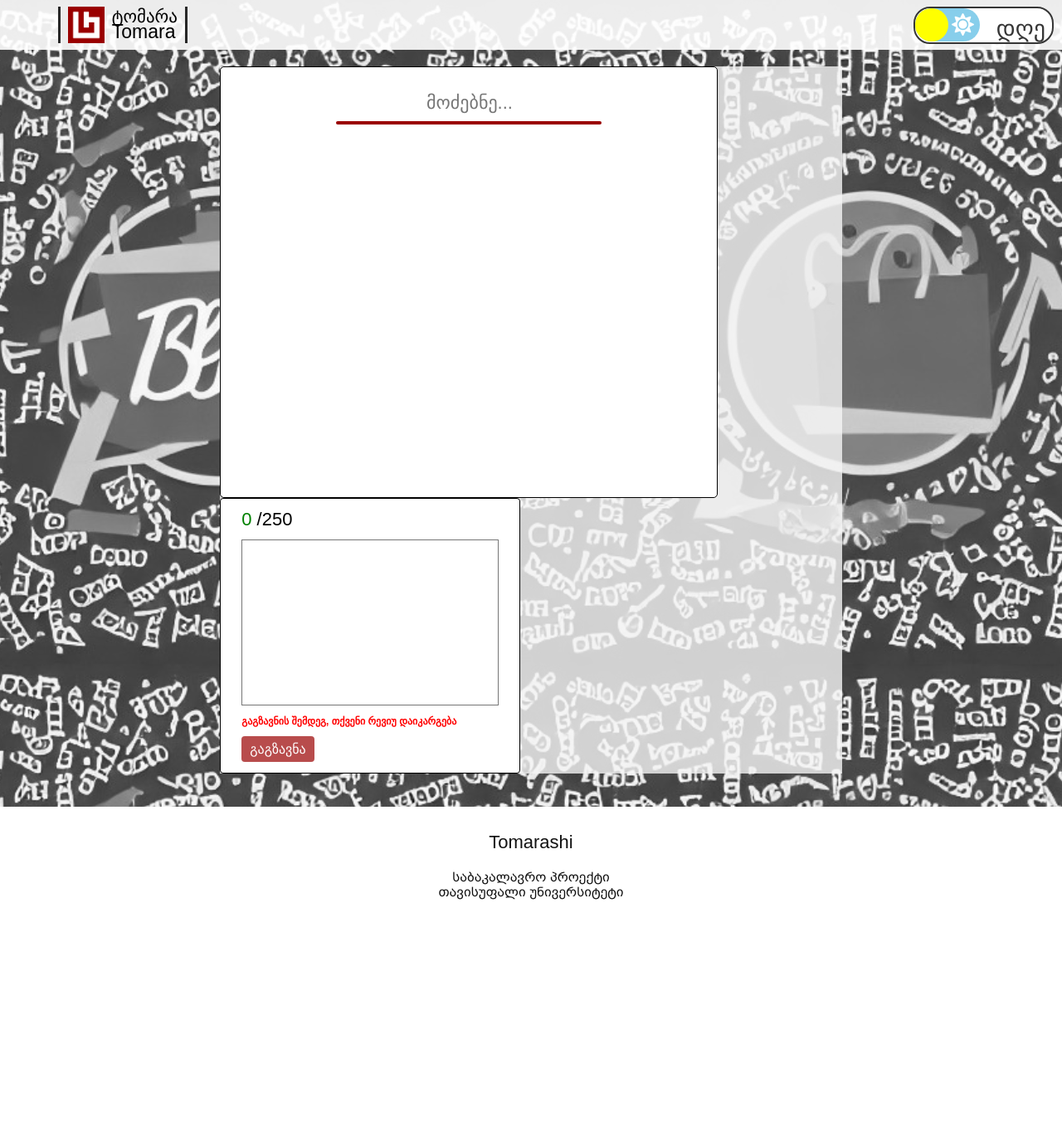
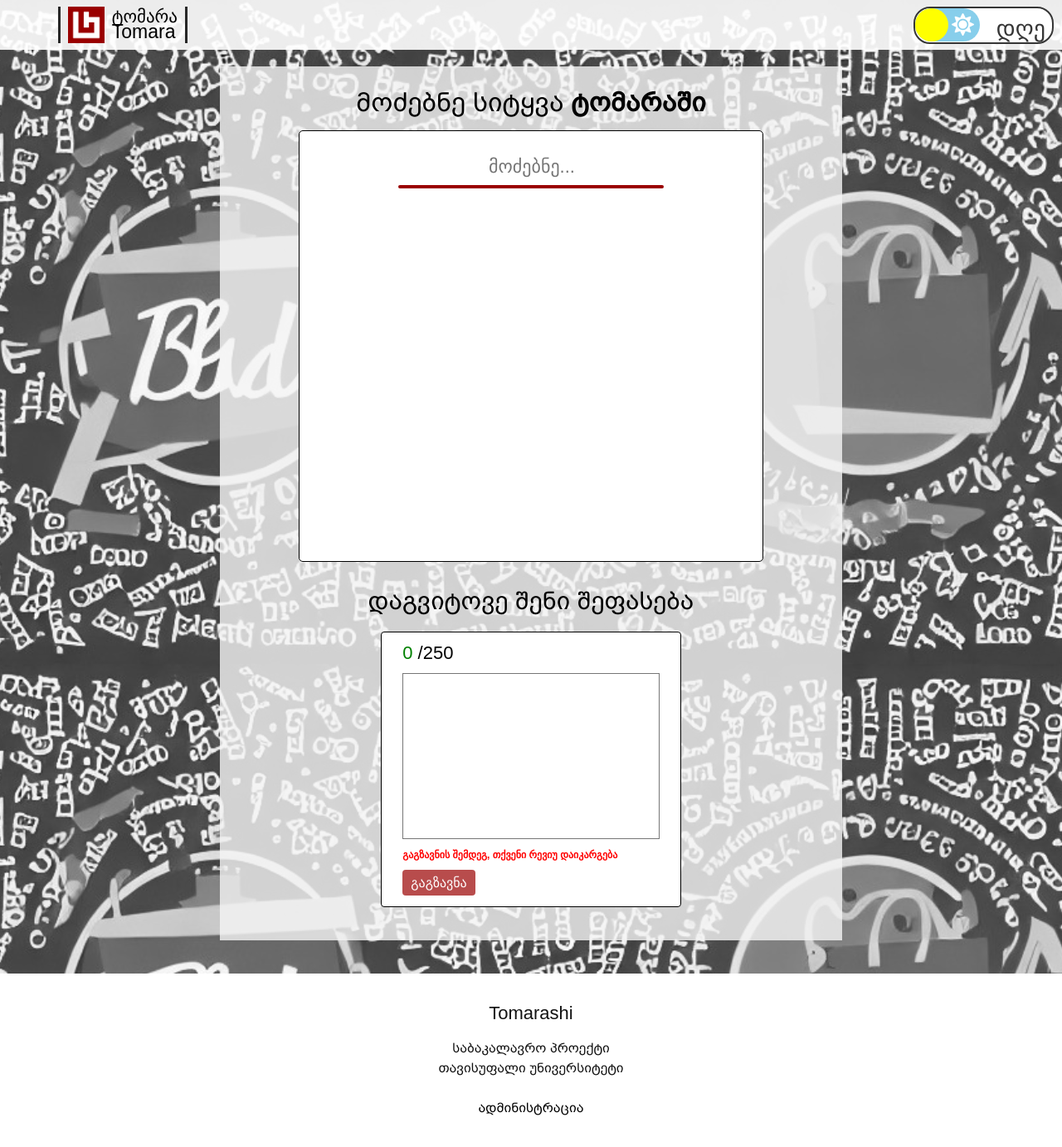
Before and after one commit to Tomarashi/Tomara-web-app, a React (Create React App) app in the folder front-end/: page / in a window 1280 px wide. Shown: the top 1382 px of the page at 83% size. Before the commit the page ends 1152 px from the top, so only its background shows below. Built offline with nearby package versions, Linux system fonts and the light colour scheme; some icons are missing; a web font is replaced by a local one.

Commit message:
Additional modifications for home UI

```diff
--- a/front-end/src/css/main/info-bottom.css
+++ b/front-end/src/css/main/info-bottom.css
@@ -1,9 +1,10 @@
 @import "../../font/font.css";
+@import "../../css/commons/variables.css";
 
 .info-bottom-container-light,
 .info-bottom-container-dark {
     width: 100%;
-    height: 180px;
+    height: 230px;
 }
 .info-bottom-container-light {
     background-color: rgba(255, 255, 255, 1);
@@ -29,7 +30,7 @@
 }
 
 .info-bottom-title {
-    margin-top: 30px;
+    margin-top: 35px;
     font-family: alk-sanet, sans-serif;
     font-size: 22px;
     text-align: center;
@@ -41,6 +42,9 @@
     display: flex;
     justify-content: space-between;
 }
+.info-bottom-icons i:hover {
+    color: var(--global-default-tomara-color) !important;
+}
 
 .info-bottom-texts p {
     font-size: 16px;
@@ -50,3 +54,22 @@
     text-align: center;
     font-family: bpg-arial, sans-serif;
 }
+
+.info-bottom-texts-admin-light,
+.info-bottom-texts-admin-dark {
+    margin-top: 30px !important;
+}
+.info-bottom-texts-admin-light a,
+.info-bottom-texts-admin-dark a {
+    text-decoration: none;
+}
+.info-bottom-texts-admin-light a {
+    color: black;
+}
+.info-bottom-texts-admin-dark a {
+    color: white;
+}
+.info-bottom-texts-admin-light a:hover,
+.info-bottom-texts-admin-dark a:hover {
+    color: var(--global-default-tomara-color);
+}
--- a/front-end/src/css/main/main.css
+++ b/front-end/src/css/main/main.css
@@ -5,7 +5,13 @@ body {
     background-repeat: no-repeat;
     background-size: cover;
     background-attachment: fixed;
+}
+
+.body-theme-light {
     background-image: url("../../media/background/background.png");
+}
+.body-theme-dark {
+    background-image: url("../../media/background/background-reversed.png");
 }
 
 body::-webkit-scrollbar {
@@ -25,6 +31,8 @@ body::-webkit-scrollbar-thumb:hover {
 .main-background {
     width: 100%;
     height: 100%;
+    display: flex;
+    flex-direction: column;
 }
 
 .main-content-light,
@@ -39,3 +47,47 @@ body::-webkit-scrollbar-thumb:hover {
 .main-content-dark {
     background-color: rgba(56, 56, 56, 0.8);
 }
+
+.main-content-text-0-light,
+.main-content-text-0-dark {
+    margin-top: 25px;
+    margin-bottom: 15px;
+    width: 100%;
+    text-align: center;
+    font-size: 32px;
+    font-family: bpg-arial, sans-serif;
+}
+.main-content-text-0-light {
+    color: black;
+}
+.main-content-text-0-dark {
+    color: white;
+}
+
+.main-content-words-edit-wrapper {
+    width: 560px;
+    height: fit-content;
+    margin: 0 auto;
+}
+
+.main-content-review-create-view-wrapper {
+    width: fit-content;
+    height: fit-content;
+    margin: 0 auto 40px;
+}
+
+.main-content-text-1-light,
+.main-content-text-1-dark {
+    margin-top: 30px;
+    margin-bottom: 20px;
+    width: 100%;
+    text-align: center;
+    font-size: 30px;
+    font-family: bpg-arial, sans-serif;
+}
+.main-content-text-1-light {
+    color: black;
+}
+.main-content-text-1-dark {
+    color: white;
+}
--- a/front-end/src/js/components/main/InfoBottom.js
+++ b/front-end/src/js/components/main/InfoBottom.js
@@ -1,7 +1,7 @@
 import "../../../css/main/info-bottom.css";
 import * as ThemeContext from "../ThemeContext";
 import {APP_TITLE_ALT, UNI_NAME} from "../../Const";
-import {useTheme} from "../ThemeUtils";
+import {useTheme} from "../use-theme";
 
 const InfoBottom = function() {
     const [withTheme, theme] = useTheme();
@@ -41,7 +41,10 @@ const InfoBottom = function() {
                 </div>
                 <div className="info-bottom-texts">
                     <p>საბაკალავრო პროექტი</p>
-                    <p>{UNI_NAME}</p>
+                    <p style={{marginTop: 6}}>{UNI_NAME}</p>
+                    <p className={withTheme("info-bottom-texts-admin")}>
+                        <a href="/admin">ადმინისტრაცია</a>
+                    </p>
                 </div>
             </div>
         </div>
--- a/front-end/src/js/components/main/InfoHeader.js
+++ b/front-end/src/js/components/main/InfoHeader.js
@@ -4,7 +4,7 @@ import Switch from "react-switch";
 import { FaSun, FaMoon } from "react-icons/fa";
 import * as ThemeContext from "../ThemeContext";
 import {APP_TITLE, APP_TITLE_ENG} from "../../Const";
-import {useTheme} from "../ThemeUtils";
+import {useTheme} from "../use-theme";
 
 const LogoHolder = function() {
     const [withTheme] = useTheme();
--- a/front-end/src/js/components/main/Main.js
+++ b/front-end/src/js/components/main/Main.js
@@ -5,18 +5,32 @@ import WordsEdit from "../words/WordsEdit";
 import InfoHeader from "./InfoHeader";
 import {ThemeProvider} from "../ThemeContext";
 import InfoBottom from "./InfoBottom";
-import {useTheme} from "../ThemeUtils";
+import {useTheme} from "../use-theme";
+import {getBody} from "../../utils/dom-functions";
 
 const MainContent = function () {
     const [withTheme] = useTheme();
+
+    document.title = APP_TITLE_FULL;
+    getBody().className = withTheme("body-theme");
 
     return (
         <div className="main-background">
             <InfoHeader />
             <div style={{height: 20}} />
             <div className={withTheme("main-content")}>
-                <WordsEdit />
-                <ReviewCreateView />
+                <div className={withTheme("main-content-text-0")}>
+                    მოძებნე სიტყვა <strong>ტომარაში</strong>
+                </div>
+                <div className="main-content-words-edit-wrapper">
+                    <WordsEdit />
+                </div>
+                <div className={withTheme("main-content-text-1")}>
+                    დაგვიტოვე შენი შეფასება
+                </div>
+                <div className="main-content-review-create-view-wrapper">
+                    <ReviewCreateView />
+                </div>
             </div>
             <div style={{height: 40}} />
             <InfoBottom />
@@ -25,8 +39,6 @@ const MainContent = function () {
 };
 
 const Main = function () {
-    document.title = APP_TITLE_FULL;
-
     return (
         <ThemeProvider>
             <MainContent />
--- a/front-end/src/js/components/reviews/ReviewCreateView.js
+++ b/front-end/src/js/components/reviews/ReviewCreateView.js
@@ -1,7 +1,7 @@
 import "../../../css/main/review-create-view.css";
 import {useRef, useState} from "react";
 import {FacebookLoaderWrapped} from "../loader/FacebookLoader";
-import {useTheme} from "../ThemeUtils";
+import {useTheme} from "../use-theme";
 
 const REVIEW_CONTENT_MAX_LENGTH = 250;
 const REVIEW_SEND_BUTTON = "გაგზავნა";
--- a/front-end/src/js/components/words/WordMetadataWrapper.js
+++ b/front-end/src/js/components/words/WordMetadataWrapper.js
@@ -1,6 +1,6 @@
 import {randomAsciiLetters} from "../../utils/random-functions";
 import {encodeUrlParams} from "../../utils/url-functions";
-import {useTheme} from "../ThemeUtils";
+import {useTheme} from "../use-theme";
 
 
 const WORD_TYPE_VALID = 1;
--- a/front-end/src/js/components/words/WordsEdit.js
+++ b/front-end/src/js/components/words/WordsEdit.js
@@ -9,7 +9,7 @@ import {
 } from "../../utils/characters";
 import {WordMetadataWrapper} from "./WordMetadataWrapper";
 import StringsSet from "../../utils/StringSet";
-import {useTheme} from "../ThemeUtils";
+import {useTheme} from "../use-theme";
 
 
 const INPUT_PLACEHOLDER_VALUE = "მოძებნე...";
```
Also changed, not shown: front-end/src/js/components/use-theme.js (renamed from front-end/src/js/components/ThemeUtils.js), front-end/src/media/background/background-reversed.png (added).
